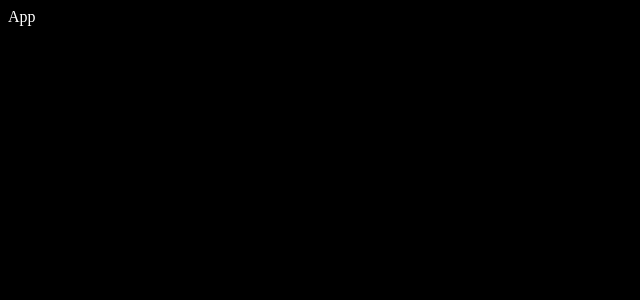
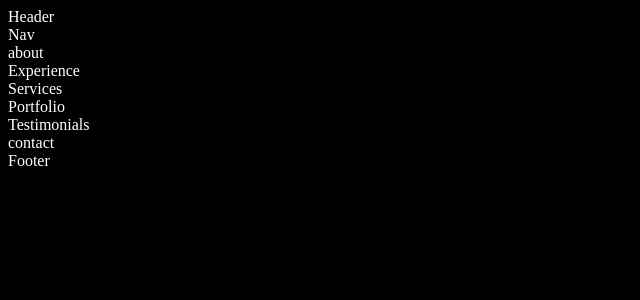
Before and after one commit to Edwin0204/React-portfolio, a React (Create React App) app in the folder react-portfolio/: page / in a window 1280 px wide. Shown: the top 300 px of the page, without its empty margins (0-640 px from the left). Built offline with nearby package versions, Linux system fonts and the light colour scheme.

Commit message:
all routes for components

```diff
--- a/react-portfolio/src/App.jsx
+++ b/react-portfolio/src/App.jsx
@@ -1,8 +1,29 @@
 import React from 'react'
+import Header from './components/header/Header'
+import Nav from './components/nav/Nav'
+import About from './components/about/About'
+import Experience from './components/experience/Experience'
+import Services from './components/services/Services'
+import Portfolio from './components/portfolio/Portfolio'
+import Testimonials from './components/testimonials/Testimonials'
+import Contact from './components/contact/Contact'
+import Footer from './components/footer/Footer'
 
 const App = () => {
   return (
-    <div>App</div>
+    <>
+        <Header />
+        <Nav />
+        <About />
+        <Experience />
+        <Services />
+        <Portfolio />
+        <Testimonials />
+        <Contact />
+        <Footer />
+
+
+    </>
   )
 }
 
--- /dev/null
+++ b/react-portfolio/src/components/footer/Footer.jsx
@@ -0,0 +1,10 @@
+import React from 'react'
+import './footer.css'
+
+const Footer = () => {
+  return (
+    <div>Footer</div>
+  )
+}
+
+export default Footer
--- /dev/null
+++ b/react-portfolio/src/components/header/Header.jsx
@@ -0,0 +1,10 @@
+import React from 'react'
+import './header.css'
+
+const Header = () => {
+  return (
+    <div>Header</div>
+  )
+}
+
+export default Header
--- /dev/null
+++ b/react-portfolio/src/components/nav/Nav.jsx
@@ -0,0 +1,10 @@
+import React from 'react'
+import './nav.css'
+
+const Nav = () => {
+  return (
+    <div>Nav</div>
+  )
+}
+
+export default Nav
--- /dev/null
+++ b/react-portfolio/src/components/portfolio/Portfolio.jsx
@@ -0,0 +1,10 @@
+import React from 'react'
+import './portfolio.css'
+
+const Portfolio = () => {
+  return (
+    <div>Portfolio</div>
+  )
+}
+
+export default Portfolio
--- /dev/null
+++ b/react-portfolio/src/components/services/Services.jsx
@@ -0,0 +1,10 @@
+import React from 'react'
+import './services.css'
+
+const Services = () => {
+  return (
+    <div>Services</div>
+  )
+}
+
+export default Services
```
Also changed, not shown: react-portfolio/src/components/footer/footer.css (added), react-portfolio/src/components/header/header.css (added), react-portfolio/src/components/nav/nav.css (added), react-portfolio/src/components/portfolio/portfolio.css (added), react-portfolio/src/components/services/services.css (added).
